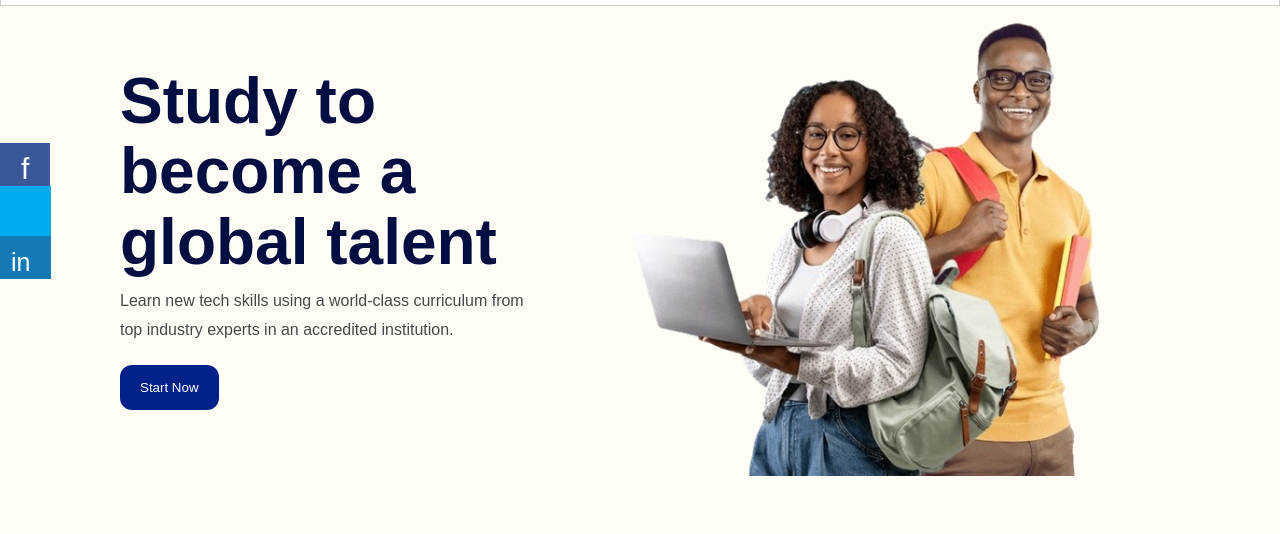
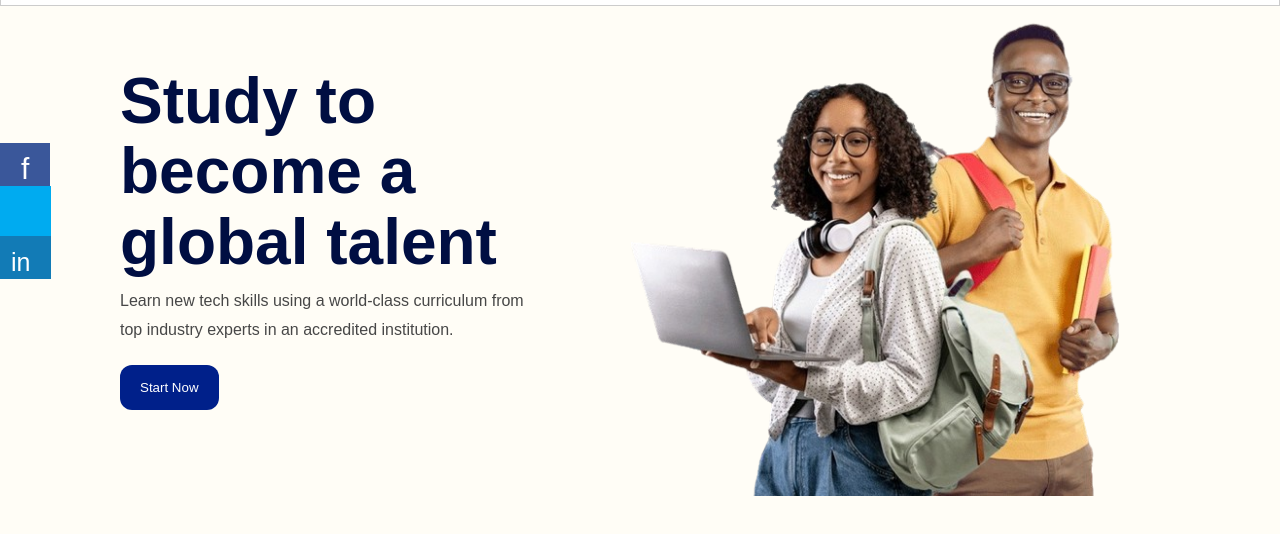
Before and after one commit to Devdot05/project_17, a plain HTML site: page index.html in a window 1280 px wide. Shown: the part 94-628 px from the top of the page. Drawn offline with Linux system fonts and the light colour scheme; a web font is replaced by a local one.

Commit message:
Update style.css

```diff
--- a/style.css
+++ b/style.css
@@ -70,8 +70,8 @@ p{
 }
 
 .those{
-    height: 470px;
-    width: 470px;
+    height: 490px;
+    width: 490px;
     position: absolute;
     left: 630px;
 }
```
